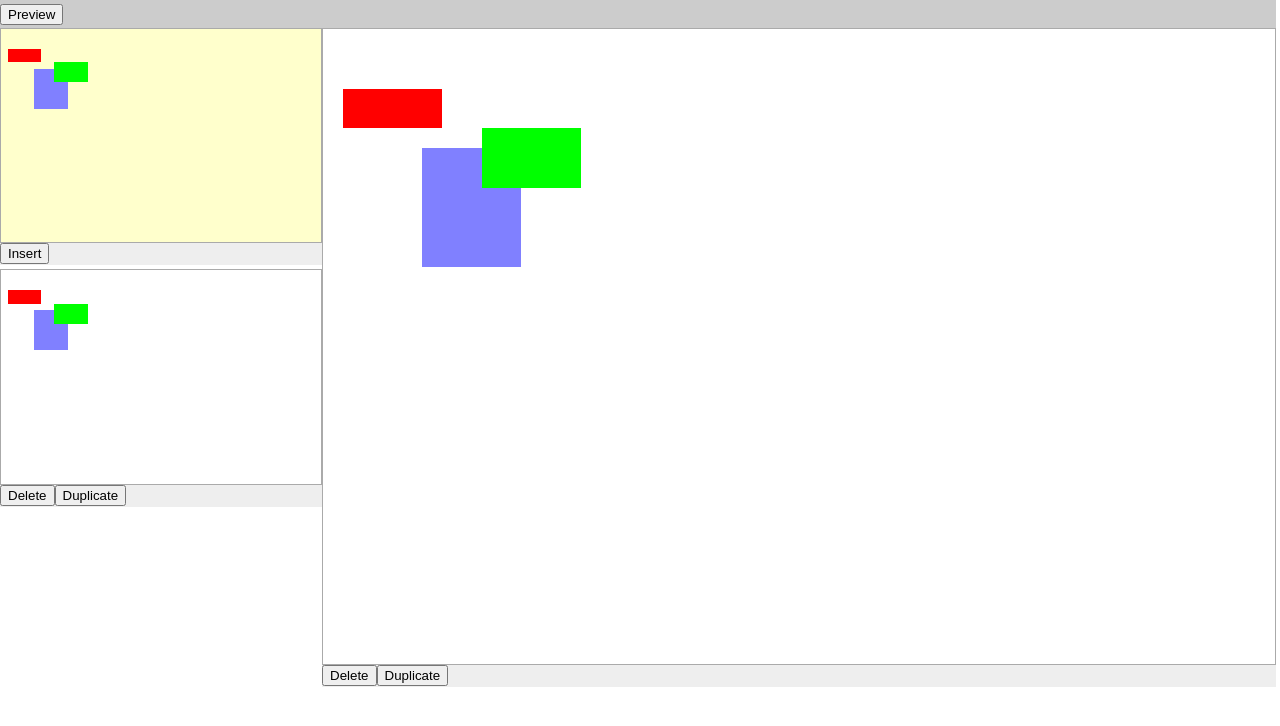
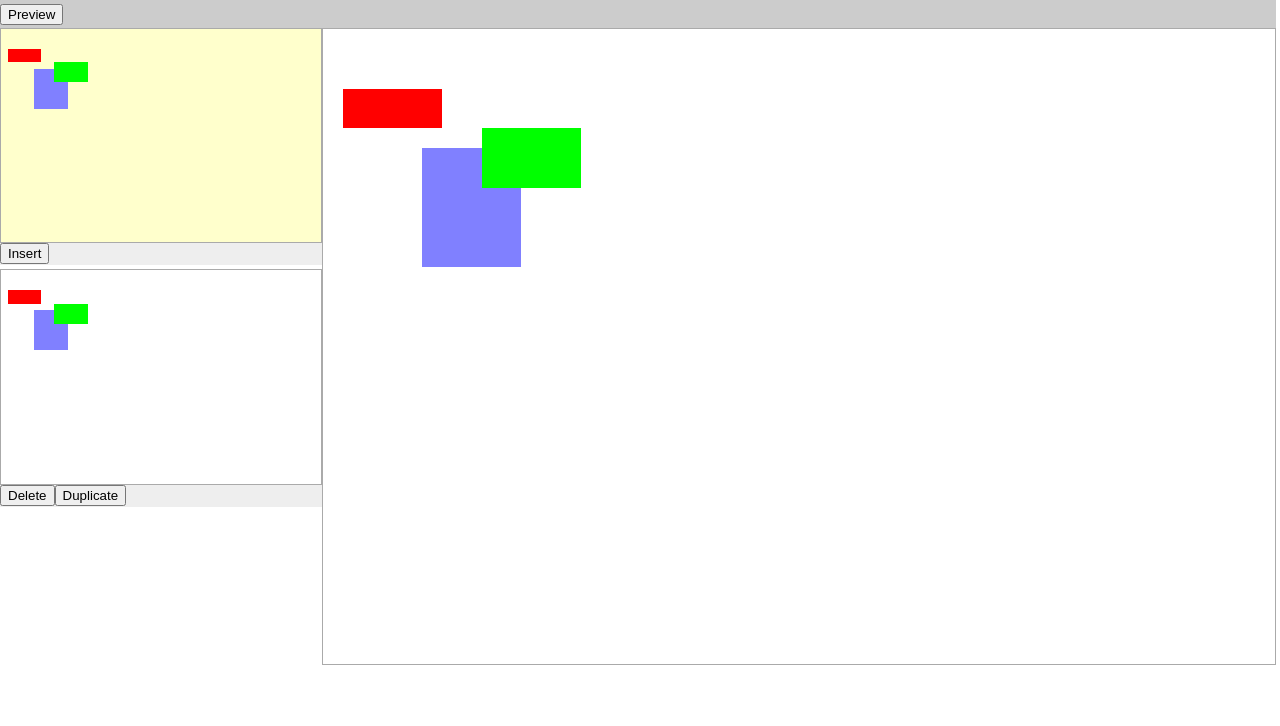
Before and after one commit to snakajima/studio-js, a React (Create React App) app: page / in a window 1280 px wide. Shown: the top 726 px of the page. Built offline with nearby package versions, Linux system fonts and the light colour scheme.

Commit message:
subToolbar

```diff
--- a/src/Page.js
+++ b/src/Page.js
@@ -41,10 +41,6 @@ class Page extends Component {
           {elements.map((element, index)=>{ return <Element key={index} pageIndex={this.props.pageIndex} element={element}
               scale={scale} />})}
         </div>
-        <div className="subToolbar">
-        <button onClick={()=>{window.store.dispatch({type:'deletePage', pageIndex:this.props.pageIndex})}} >Delete</button>
-        <button onClick={()=>{window.store.dispatch({type:'duplicatePage', page:this.props.page, pageIndex:this.props.pageIndex})}} >Duplicate</button>
-        </div>
       </div>
     );
   }
--- a/src/Pages.js
+++ b/src/Pages.js
@@ -8,11 +8,17 @@ class Pages extends Component {
       <div className='canvasPages'
            style={{height:this.props.height - height}}>{
         this.props.pages.map((page, index) => {
-           return <Page key={index} pageIndex={index} page={page}
-               width={ this.props.width }
-               dimension={ this.props.dimension }
-               sceneElements={ this.props.sceneElements }
-               />
+           return (<div key={index}>
+                <Page pageIndex={index} page={page}
+                  width={ this.props.width }
+                  dimension={ this.props.dimension }
+                  sceneElements={ this.props.sceneElements }
+                />
+                <div className="subToolbar">
+                  <button onClick={()=>{window.store.dispatch({type:'deletePage', pageIndex:index})}} >Delete</button>
+                  <button onClick={()=>{window.store.dispatch({type:'duplicatePage', page:page, pageIndex:index})}} >Duplicate</button>
+                </div>
+            </div>)
         })
       }</div>
     )
```
